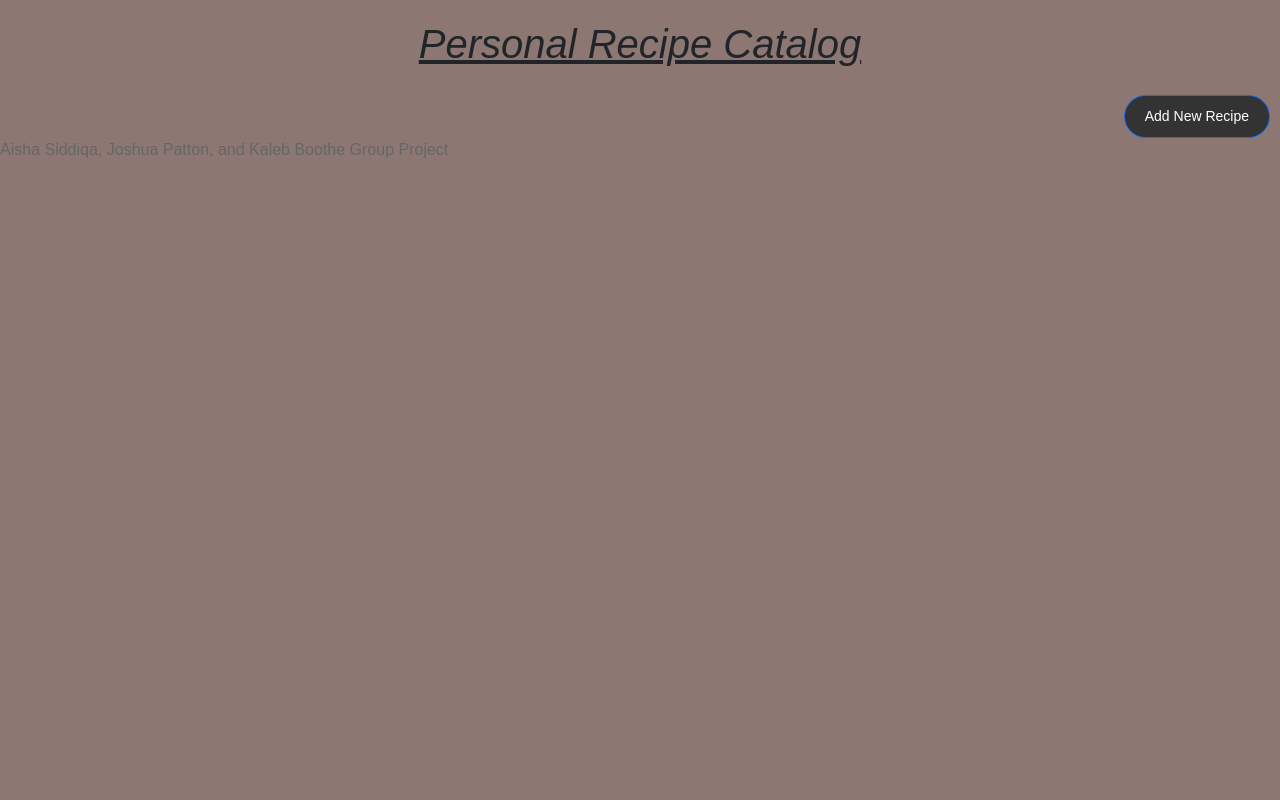
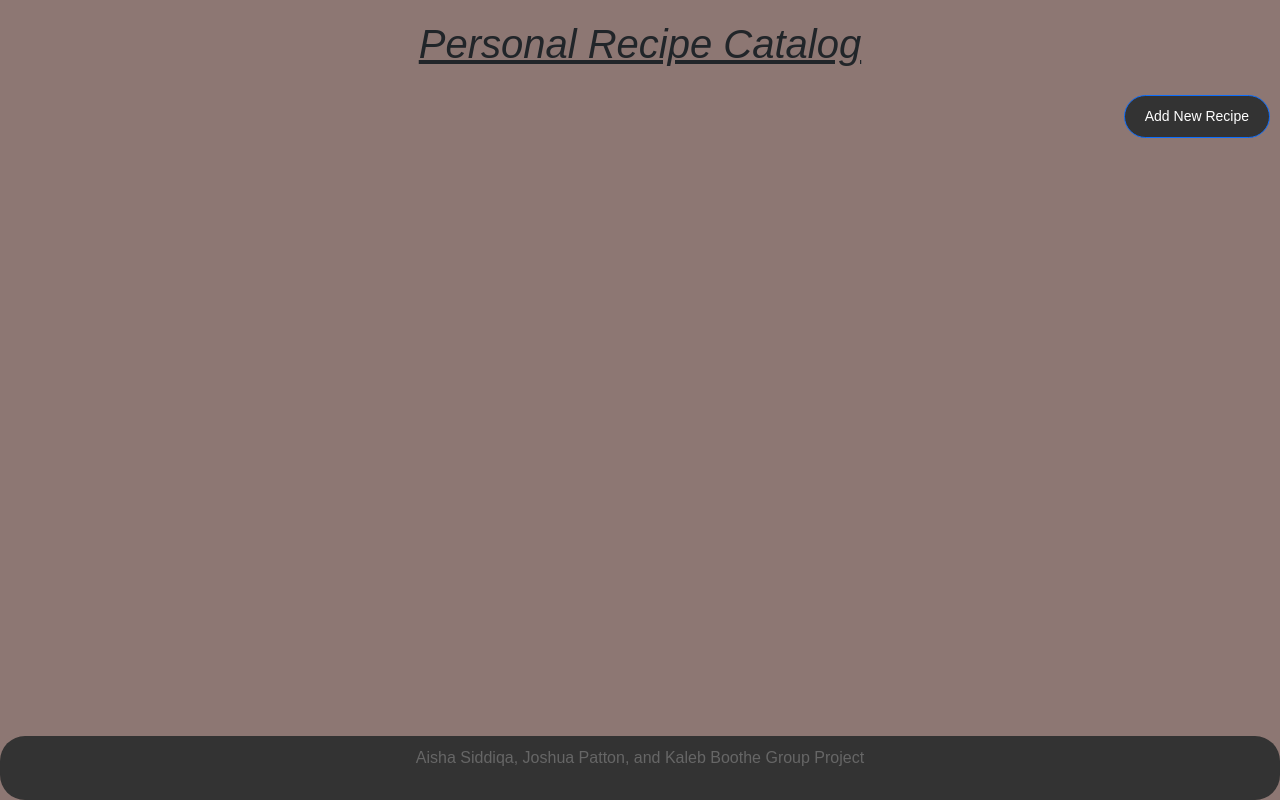
Before and after one commit to KBoothe617/Project-1, a plain HTML site: page index.html in a window 1280 px wide. Drawn offline with nearby package versions, Linux system fonts and the light colour scheme.

Commit message:
Style footer and footer text

```diff
--- a/assets/style.css
+++ b/assets/style.css
@@ -60,4 +60,18 @@
         background-color: #555;
     }
 
-    footer {}
+    footer {
+        background-color: #333;
+        border-radius: 25px;
+        padding: 10px 0;
+        position: fixed;
+        bottom: 0;
+        width: 100%;
+    }
+
+    .footerText {
+        color: white;
+        text-decoration: none;
+        font-size: 16px;
+        text-align: center;
+    }
--- a/index.html
+++ b/index.html
@@ -81,7 +81,9 @@
 
     <!--Footer we will add in the information we want here later-->
     <footer>
-        <p>Aisha Siddiqa, Joshua Patton, and Kaleb Boothe Group Project</p>
+        <div class="footerText">
+            <p>Aisha Siddiqa, Joshua Patton, and Kaleb Boothe Group Project</p>
+        </div>
     </footer>
     <!--Link to java script-->
     <script src="./assets/script.js"></script>
```
